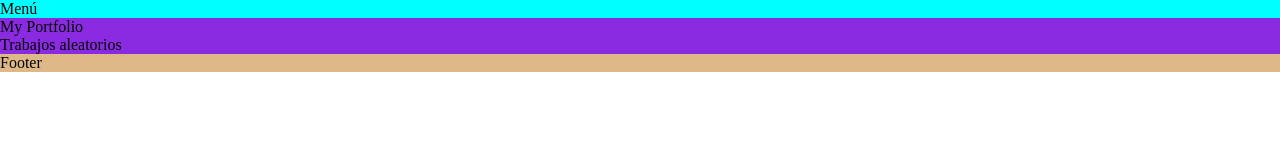
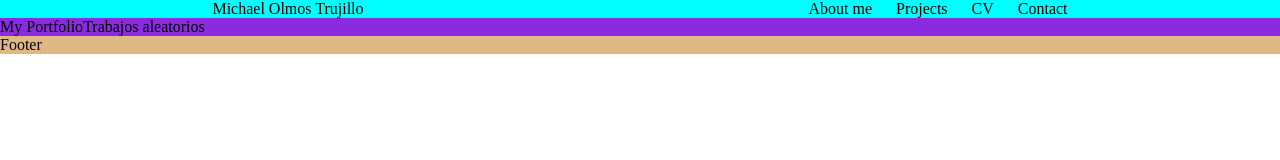
Before and after one commit to MichaelOlmosTrujillo/My-portfolio, a plain HTML site: page index.html in a window 1280 px wide. Drawn offline with Linux system fonts and the light colour scheme.

Commit message:
creating medias queries and some details of the menu

```diff
--- a/index.html
+++ b/index.html
@@ -1,15 +1,27 @@
 <!DOCTYPE html>
 <html lang="en">
+
 <head>
     <meta charset="UTF-8">
     <meta http-equiv="X-UA-Compatible" content="IE=edge">
     <meta name="viewport" content="width=device-width, initial-scale=1.0">
-    <title>Mi portafolio</title>
+    <title>My Portfolio</title>
     <link rel="stylesheet" href="./styles.css">
 </head>
+
 <body>
     <header>
-        <nav>Menú</nav>
+        <nav>
+            <section>Michael Olmos Trujillo</section>
+            <section>
+                <ul>
+                    <li>About me</li>
+                    <li>Projects</li>
+                    <li>CV</li>
+                    <li>Contact</li>
+                </ul>
+            </section>
+        </nav>
     </header>
     <main>
         <section>My Portfolio</section>
@@ -17,4 +29,5 @@
     </main>
     <footer>Footer</footer>
 </body>
+
 </html>
--- a/styles.css
+++ b/styles.css
@@ -14,10 +14,20 @@ header{
     grid-area: header;
     background-color: aqua;
 }
+nav{
+    display: flex;
+    justify-content: space-around;
+}
+
+section > ul > li{
+    display: inline-block;
+    cursor: pointer;
+    margin-left: 20px;
+}
 main{
     grid-area: main;
     background-color: blueviolet;
-
+    display: flex;
 }
 footer{
     grid-area: footer;
```
Also changed, not shown: cellphone.css (added), tablet.css (added).
